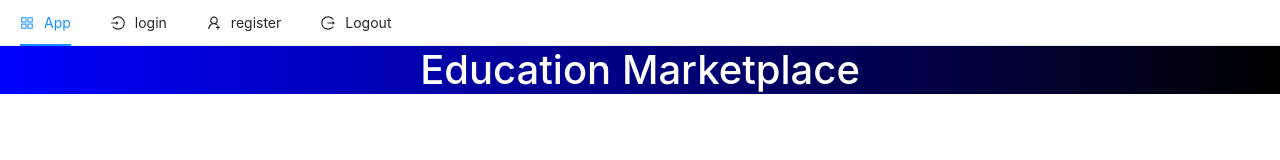
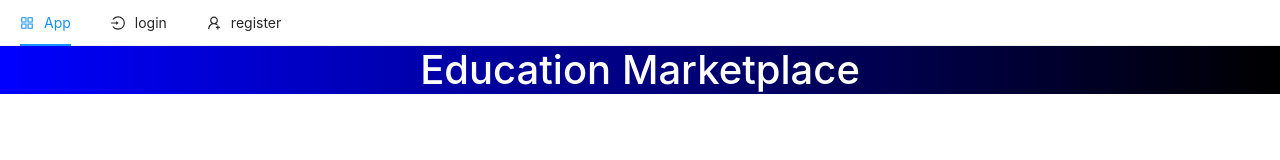
Before and after one commit to robertbenavidez/LMS, a Next.js app in the folder client/: page / in a window 1280 px wide. Shown: the top 160 px of the page. Built offline with nearby package versions, Linux system fonts and the light colour scheme.

Commit message:
conditionally rendering logout

```diff
--- a/client/components/TopNav.js
+++ b/client/components/TopNav.js
@@ -56,9 +56,11 @@ const TopNav = () => {
                 </>
             )}
 
-            <Item onClick={logout} icon={<LogoutOutlined />} className="float-right">
-                Logout
-            </Item>
+            {user !== null && (
+                <Item onClick={logout} icon={<LogoutOutlined />} className="float-right">
+                    Logout
+                </Item>
+            )}
         </Menu>
     )
 }
```
